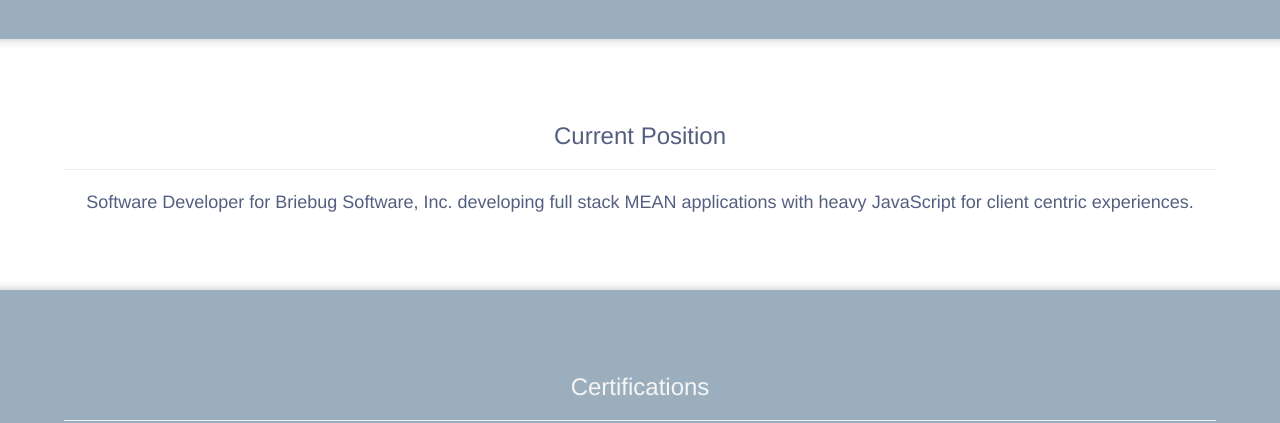
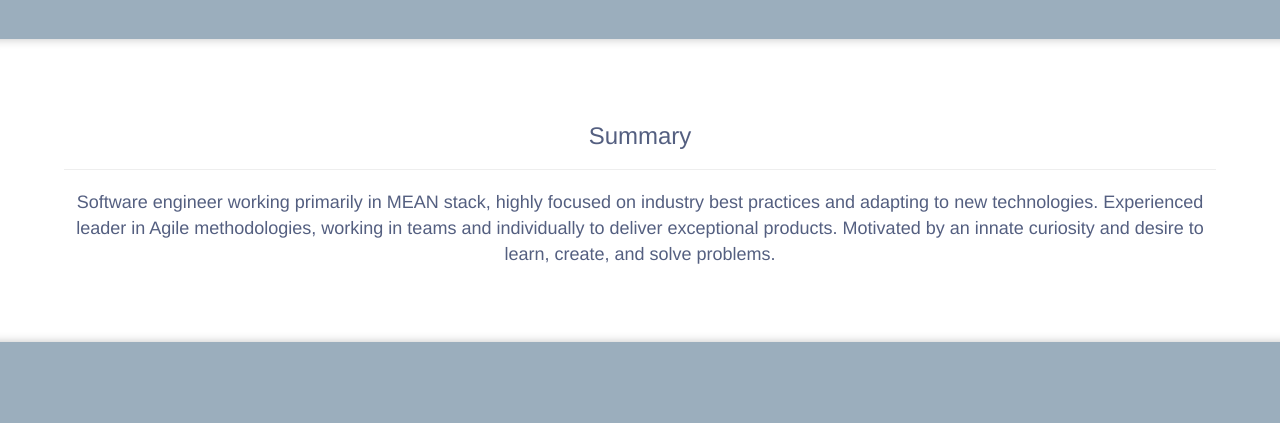
Before and after one commit to anthonymjones/anthony-jones-resume, a website: page src/client/index.html in a window 1280 px wide. Shown: the part 1480-1903 px from the top of the page. Drawn offline with nearby package versions, Linux system fonts and the light colour scheme; some packages are replaced by stand-ins of ours; files that its build step writes are made by us from their sources; a script that the page names is missing; files whose address does not match are found by name.

Commit message:
Added Summary

```diff
--- a/src/client/components/resume.html
+++ b/src/client/components/resume.html
@@ -18,15 +18,14 @@
     </div>
 </div>
 
-<div id="currentPos" class="row">
+<div id="summary" class="row">
     <div class="col-md-12">
-        <div class="current-pos">
-            <h3>Current Position</h3>
+        <div class="summary">
+            <h3>Summary</h3>
             <div class="divider">
                 <hr>
             </div>
-            <p>Software Developer for Briebug Software, Inc. developing full stack MEAN
-                applications with heavy JavaScript for client centric experiences.</p>
+            <p>Software engineer working primarily in MEAN stack, highly focused on industry best practices and adapting to new technologies. Experienced leader in Agile methodologies, working in teams and individually to deliver exceptional products. Motivated by an innate curiosity and desire to learn, create, and solve problems.</p>
         </div>
     </div>
 </div>
--- a/src/client/style.css
+++ b/src/client/style.css
@@ -51,9 +51,9 @@ li {
   color: whitesmoke;
 }
 
-/* Currently */
+/* Summary */
 
-.current-pos {
+.summary {
   padding: 5%;
   text-align: center;
   font-size: large;
@@ -61,7 +61,7 @@ li {
   box-shadow: inset 0px 11px 10px -10px #CCC, inset 0px -11px 8px -10px #CCC;
 }
 
-.current-pos h3 {
+.summary h3 {
   font-weight: 200;
 }
 
```
